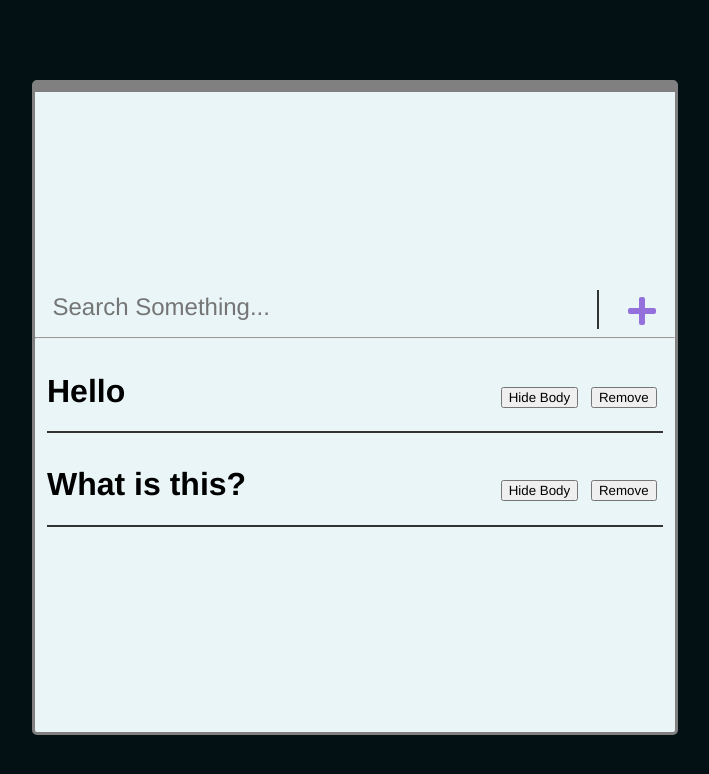
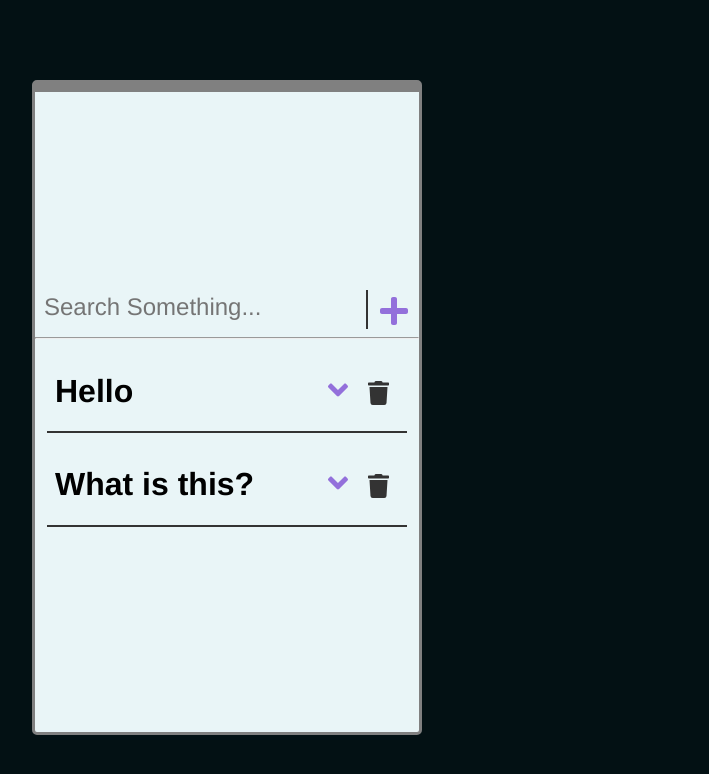
Before and after one commit to zain610/moreToDo, a React (Create React App) app: page / in a window 1280 px wide. Shown: the top 774 px of the page, without its empty margins (288-997 px from the left). Built offline with nearby package versions, Linux system fonts and the light colour scheme.

Commit message:
completed a basic CRUD todo application with add todo, delete todo adn view todo except no update function yet, will work on accomodating more lists and setting a separate name for each list

```diff
--- a/src/App.css
+++ b/src/App.css
@@ -16,7 +16,7 @@ body {
   border: 0.2rem solid grey;
   border-top: 0.75rem solid grey;
   border-radius: 5px;
-  width: 50%;
+  width: 30%;
   height: 80%;
   overflow: auto;
   align-content: center;
--- a/src/Todo/Header.js
+++ b/src/Todo/Header.js
@@ -54,10 +54,15 @@ export default function Header(props) {
         break;
     }
   };
+  const resetForm = () => {
+    setTitle("");
+    setBody("");
+  };
   const handleSubmit = () => {
     //close modal and send the data to the parent component
     closeModal();
     props.addTodo(title, body);
+    resetForm();
   };
   return (
     <div
--- a/src/Todo/Todo.css
+++ b/src/Todo/Todo.css
@@ -0,0 +1,11 @@
+.header {
+  display: flex;
+  justify-content: space-between;
+  align-items: baseline;
+  margin: 0 0.5rem;
+}
+
+.todo {
+  margin: 0.75rem;
+  border-bottom: 2px solid #333;
+}
--- a/src/Todo/Todo.js
+++ b/src/Todo/Todo.js
@@ -1,4 +1,11 @@
 import React from "react";
+import "./Todo.css";
+import { FontAwesomeIcon } from "@fortawesome/react-fontawesome";
+import {
+  faAngleDown,
+  faAngleUp,
+  faTrash
+} from "@fortawesome/free-solid-svg-icons";
 
 export default class Todo extends React.Component {
   constructor(props) {
@@ -16,35 +23,43 @@ export default class Todo extends React.Component {
     }));
   };
   render() {
+    const iconDirection =
+      this.state.hide === true ? (
+        <FontAwesomeIcon
+          onClick={this.toggleStatus}
+          style={{
+            fontSize: "2rem",
+            padding: "10px 10px 0 10px",
+            color: "mediumpurple"
+          }}
+          icon={faAngleDown}
+        />
+      ) : (
+        <FontAwesomeIcon
+          onClick={this.toggleStatus}
+          style={{
+            fontSize: "2rem",
+            padding: "10px 10px 0 10px",
+            color: "mediumpurple"
+          }}
+          icon={faAngleUp}
+        />
+      );
     return (
-      <div
-        class="todo"
-        style={{ margin: "0.75rem", borderBottom: "2px solid #333" }}
-      >
-        <div
-          class="header"
-          style={{
-            display: "flex",
-            justifyContent: "space-between",
-            alignItems: "baseline"
-          }}
-        >
+      <div className="todo">
+        <div className="header">
           <h1>{this.props.todo.title}</h1>
-          <div class="action-btn-div">
-            <button
-              onClick={this.toggleStatus}
-              class="btn"
-              style={{ margin: "0.4rem" }}
-            >
-              Hide Body
-            </button>
-            <button
+          <div className="action-btn-div">
+            {iconDirection}
+            <FontAwesomeIcon
               onClick={this.props.removeTodo.bind(this, this.props.todo.id)}
-              class="btn"
-              style={{ margin: "0.4rem" }}
-            >
-              Remove
-            </button>
+              icon={faTrash}
+              style={{
+                fontSize: "1.5rem",
+                padding: "10px 10px 0 10px",
+                color: "#333"
+              }}
+            />
           </div>
         </div>
         {this.state.hide === false ? <p>{this.props.todo.body}</p> : ""}
```
